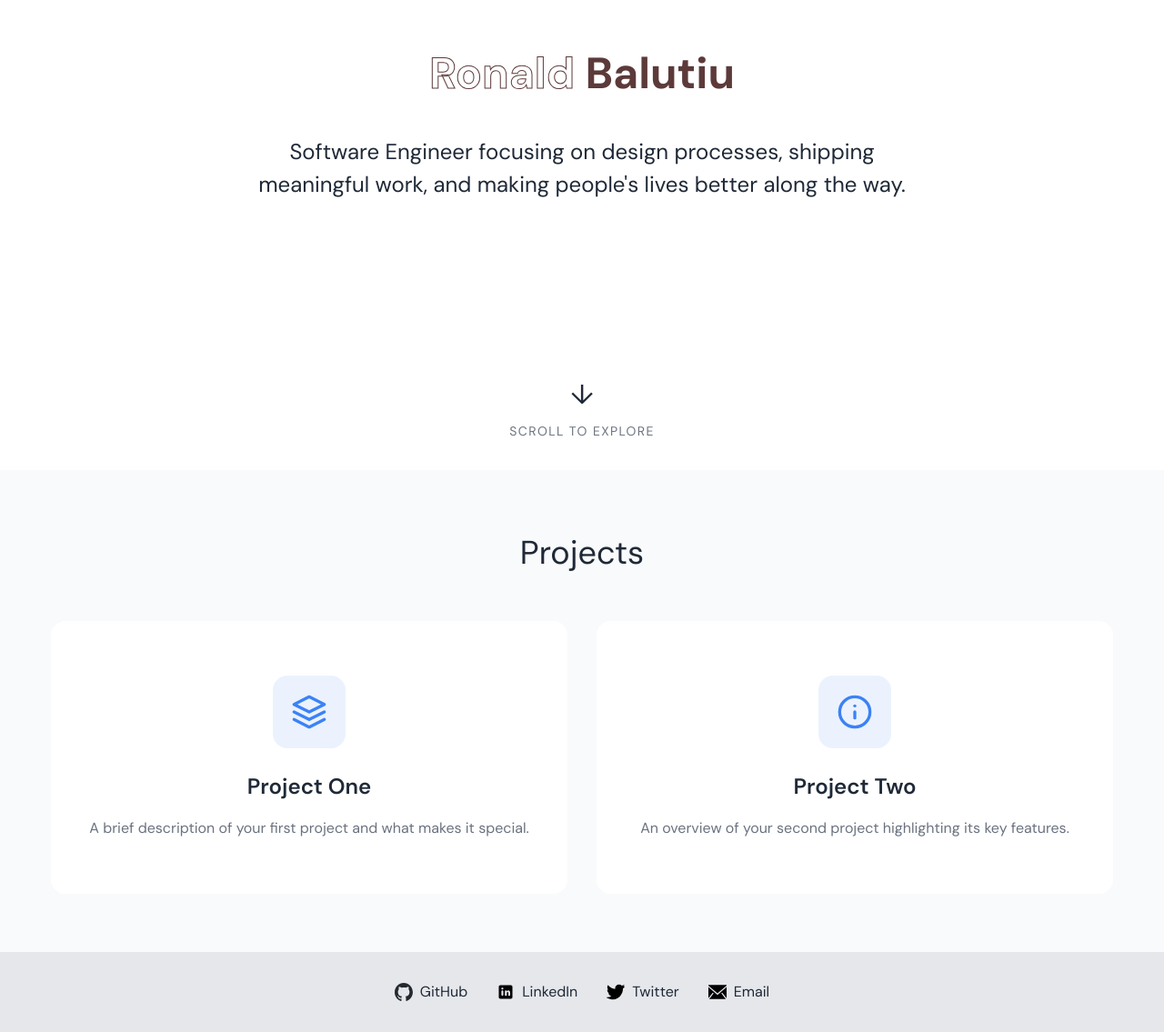
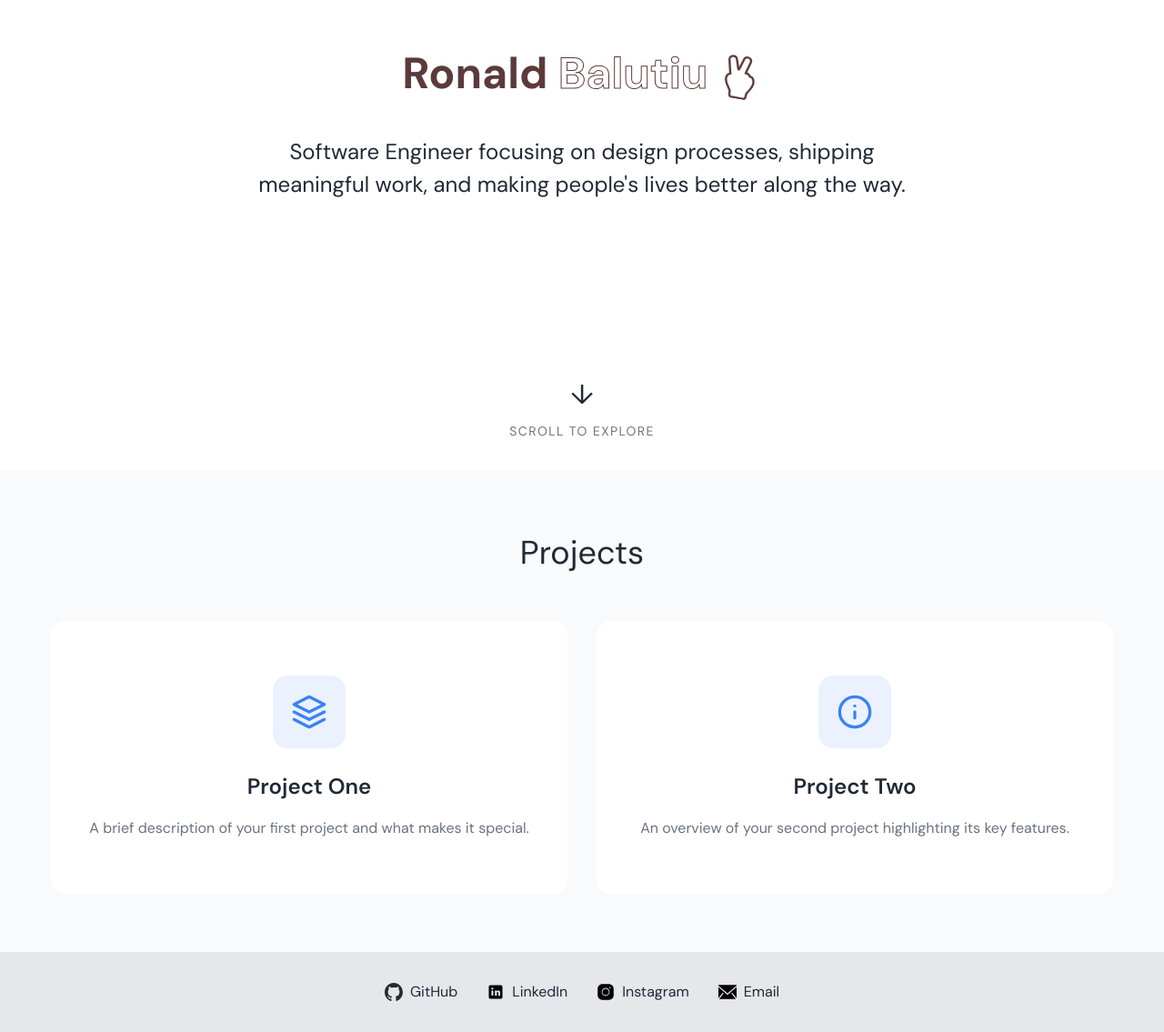
Before and after one commit to ronald-balutiu/personal-website, an Astro site in the folder ronald-website/: page / in a window 1280 px wide. Shown: the part 307-1442 px from the top of the page at 91% size. Built offline with nearby package versions, Linux system fonts and the light colour scheme; Astro itself is replaced by a stand-in of ours; a web font is replaced by a local one.

Commit message:
Added peace icon, changes twitter to instagram

```diff
--- a/ronald-website/src/components/Footer.astro
+++ b/ronald-website/src/components/Footer.astro
@@ -2,22 +2,22 @@
 const socialLinks = [
   {
     name: 'GitHub',
-    url: 'https://github.com/yourusername',
+    url: 'https://github.com/ronald-balutiu/',
     icon: '/assets/github-mark.svg',
   },
   {
     name: 'LinkedIn',
-    url: 'https://linkedin.com/in/yourusername',
+    url: 'https://www.linkedin.com/in/ronald-balutiu-24b594172/',
     icon: '/assets/linkedin.svg',
   },
   {
-    name: 'Twitter',
-    url: 'https://twitter.com/yourusername',
-    icon: '/assets/twitter.svg',
+    name: 'Instagram',
+    url: 'https://www.instagram.com/rbalutiu/',
+    icon: '/assets/instagram.svg',
   },
   {
     name: 'Email',
-    url: 'mailto:your.email@example.com',
+    url: 'mailto:rbalutiu@gmail.com',
     icon: '/assets/email.svg',
   },
 ]
@@ -28,7 +28,7 @@ const socialLinks = [
     {
       socialLinks.map(({ name, url, icon }) => (
         <a href={url} target="_blank" rel="noopener noreferrer" class="link flex items-center">
-          <img src={icon} alt={name} class="mr-2 w-5 h-5" />
+          <img src={icon} alt={name} class="mr-2 w-5 h-5" loading="lazy" />
           {name}
         </a>
       ))
--- a/ronald-website/src/components/Hero.astro
+++ b/ronald-website/src/components/Hero.astro
@@ -1,8 +1,11 @@
 <section class="hero">
   <div class="hero-content">
     <h1 class="hero-title">
-      <span class="hero-title-outline">Ronald</span>
-      <span class="hero-title-solid">Balutiu</span>
+      <span class="hero-title-solid">Ronald</span>
+      <span class="hero-title-outline">
+        Balutiu
+        <img src="/assets/peace.svg" alt="Peace" class="peace-icon inline-block transform rotate-10" />
+      </span>
     </h1>
     <p class="hero-description">
       Software Engineer focusing on design processes, shipping meaningful work, and making people's
@@ -14,3 +17,11 @@
     <span class="scroll-text">Scroll to explore</span>
   </div>
 </section>
+
+<style>
+  .peace-icon {
+    width: 3rem; /* Adjust size as needed */
+    height: 3rem; /* Adjust size as needed */
+    color: var(--text); /* Ensure it matches the text color */
+  }
+</style>
```
Also changed, not shown: ronald-website/public/assets/instagram-white.svg (added), ronald-website/public/assets/instagram.svg (added), ronald-website/public/assets/peace.svg (added), ronald-website/public/assets/twitter-white.svg (deleted), ronald-website/public/assets/twitter.svg (deleted), ronald-website/public/favicon.svg (deleted).
